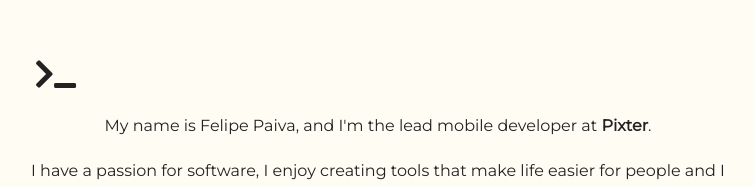
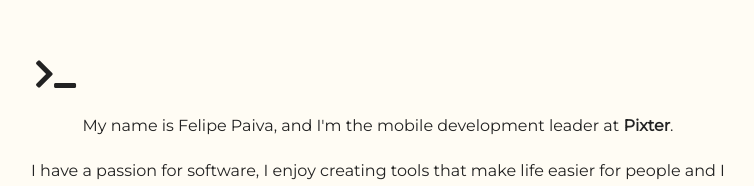
Before and after one commit to FelipePaiva1992/personal-website, a plain HTML site: page index.html in a window 1280 px wide. Shown: the part 118-304 px from the top of the page, without its empty margins (262-1016 px from the left). Drawn offline with Linux system fonts and the light colour scheme; a web font is replaced by a local one.

Commit message:
Update index.html
* Change the job description

```diff
--- a/index.html
+++ b/index.html
@@ -22,7 +22,7 @@
             <section class="content">
                 <p style="text-align: left"><i class="fas fa-terminal fa-2x"></i></p>
 
-                <p>My name is Felipe Paiva, and I'm the lead mobile developer at <a href="http://www.pixter.com.br">Pixter</a>.</p>
+                <p>My name is Felipe Paiva, and I'm the mobile development leader at <a href="http://www.pixter.com.br">Pixter</a>.</p>
 
                 <p>I have a passion for software, I enjoy creating tools that make life easier for people and I take pride in what I create. I like to create new "things" with <a href='https://www.arduino.cc/'>Arduino</a> and IOT, learning new technologies (like <a href='https://flutter.io/'>Flutter</a>), and cook.</p>
 
```
